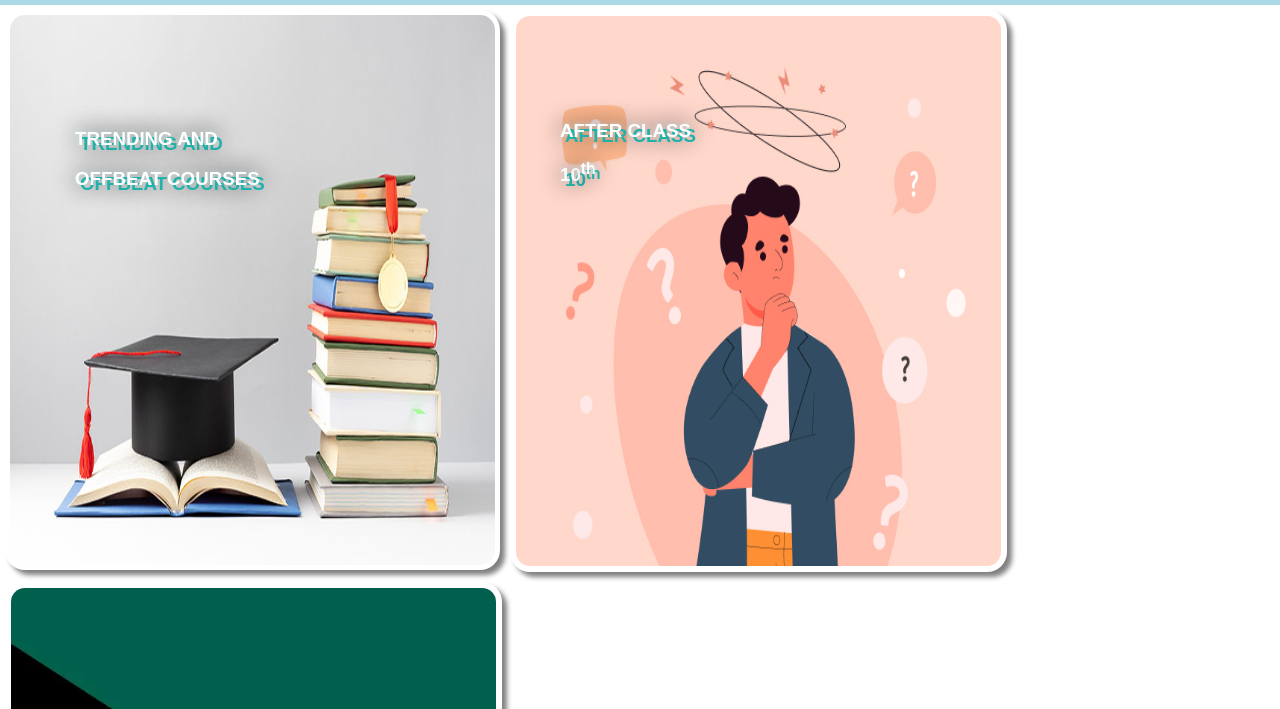
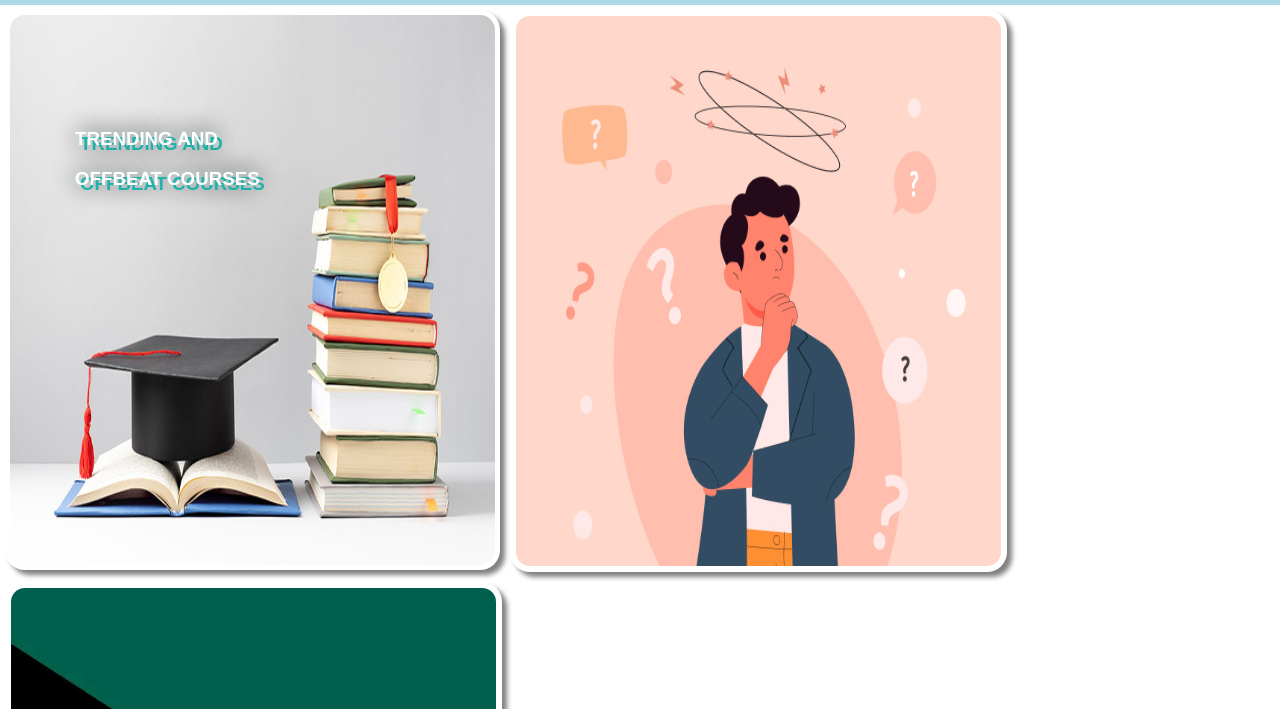
Before and after one commit to 0987Abhijitsahoo/careerpath, a plain HTML site: page index.html in a window 1280 px wide. Shown: the part 91-800 px from the top of the page. Drawn offline with Linux system fonts and the light colour scheme.

Commit message:
Update index.html

```diff
--- a/index.html
+++ b/index.html
@@ -28,8 +28,8 @@
         <h3>OFFBEAT COURSES </h3></div>
     </article>
     <article>
-    <div class="top-left1"><p><h3>AFTER CLASS </h3></p>
-           <h3>10<sup>th</sup></h3></div>
+<!--     <div class="top-left1"><p><h3>AFTER CLASS </h3></p>
+           <h3>10<sup>th</sup></h3></div> -->
         </article>
         </section>
 
```
